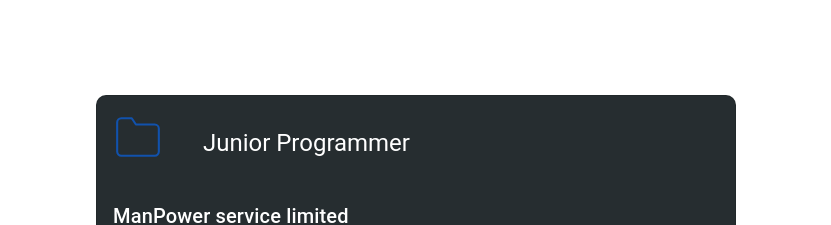
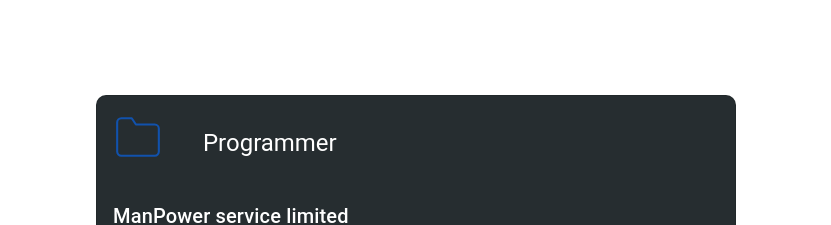
Before and after one commit to YinHk-myProject/my-landing-page, a React (Create React App) app: page / in a window 1280 px wide. Shown: the part 2020-2245 px from the top of the page, without its empty margins (224-1055 px from the left). Built offline with nearby package versions, Linux system fonts and the light colour scheme; a web font is replaced by a local one.

Commit message:
feat: add changes

```diff
--- a/src/components/Experience.js
+++ b/src/components/Experience.js
@@ -67,7 +67,7 @@
                 <div className={classes.cardTitle}>
                  <svg width="50" xmlns="http://www.w3.org/2000/svg" role="img" viewBox="0 0 24 24" fill="none" stroke="#1152AD" stroke-width="1" stroke-linecap="round" stroke-linejoin="round" ><title>Folder</title><path d="M22 19a2 2 0 0 1-2 2H4a2 2 0 0 1-2-2V5a2 2 0 0 1 2-2h5l2 3h9a2 2 0 0 1 2 2z"></path></svg>
                  <Typography gutterBottom variant="h5" component="h5" sx={{marginTop: 2, marginLeft: 5}}>
-                    Junior Programmer
+                    Programmer
                  </Typography>
                 </div>
             }
```
